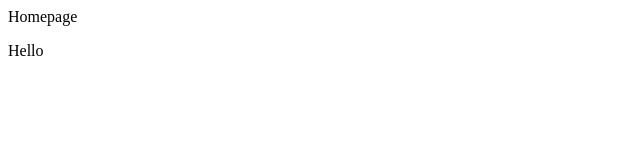
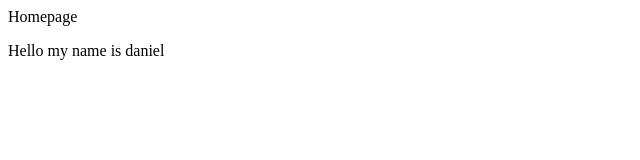
Before and after one commit to danielallen939/KL_Linnets, a plain HTML site: page index.html in a window 1280 px wide. Shown: the full height of the page, 0-640 px from the left. Drawn offline with Linux system fonts and the light colour scheme.

Commit message:
Test Change

```diff
--- a/index.html
+++ b/index.html
@@ -6,7 +6,7 @@
             <div class="Navbar1"></div>
             <div class="WelcomeMessage"></div>
             <div class="Timetable1"></div>
-            <div class="Logo1"><p>Hello</p></div>
+            <div class="Logo1"><p>Hello my name is daniel</p></div>
           </div>
     </body>
 </html>
```
